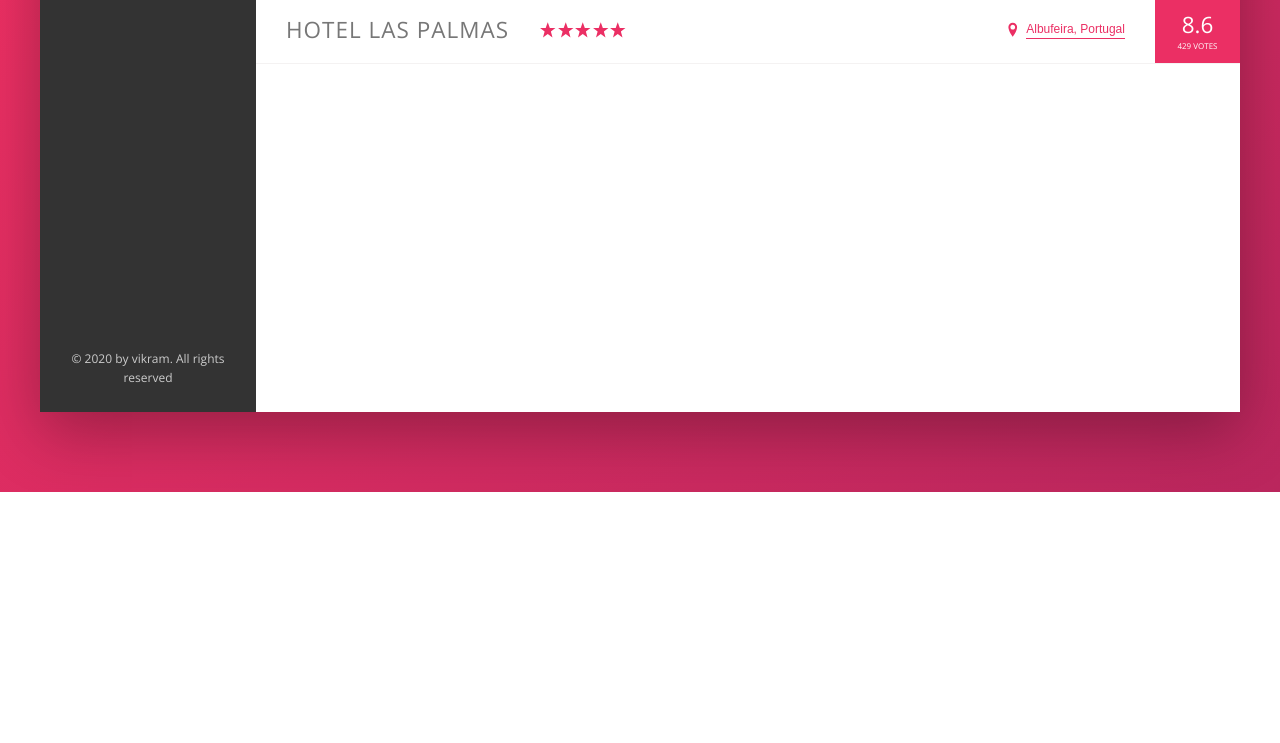
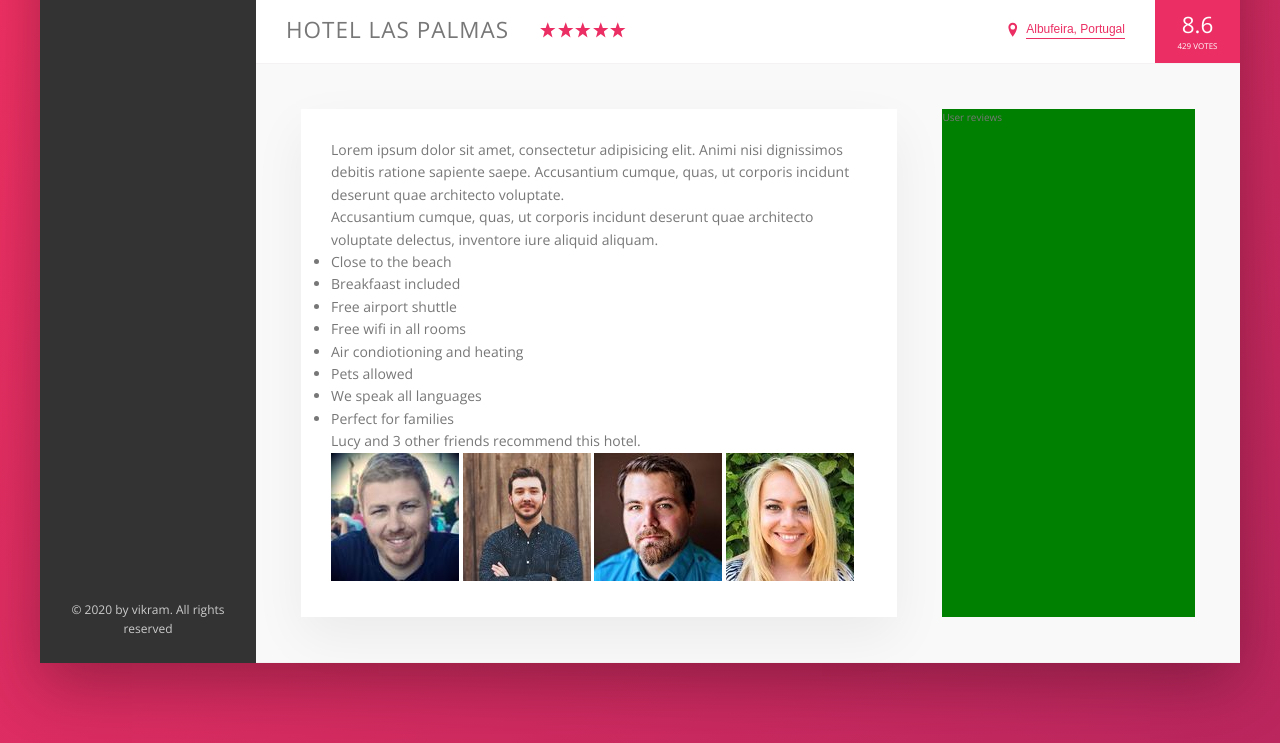
Before and after one commit to singhvik/booking-site, a website: page index.html in a window 1280 px wide. Shown: the part 539-1282 px from the top of the page. Before the commit the page ends 1031 px from the top, so only its background shows below. Drawn offline with nearby package versions, Linux system fonts and the light colour scheme.

Commit message:
raw hotel description added

```diff
--- a/index.html
+++ b/index.html
@@ -146,6 +146,63 @@
               <div class="overview__rating-count">429 Votes</div>
             </div>
           </div>
+          <div class="detail">
+            <div class="description">
+              <p class="paragraph">
+                Lorem ipsum dolor sit amet, consectetur adipisicing elit. Animi
+                nisi dignissimos debitis ratione sapiente saepe. Accusantium
+                cumque, quas, ut corporis incidunt deserunt quae architecto
+                voluptate.
+              </p>
+              <p class="paragraph">
+                Accusantium cumque, quas, ut corporis incidunt deserunt quae
+                architecto voluptate delectus, inventore iure aliquid aliquam.
+              </p>
+
+              <ul class="list">
+                <li class="list__item">
+                  Close to the beach
+                </li>
+                <li class="list__item">
+                  Breakfaast included
+                </li>
+                <li class="list__item">Free airport shuttle</li>
+                <li class="list__item">Free wifi in all rooms</li>
+                <li class="list__item">Air condiotioning and heating</li>
+                <li class="list__item">Pets allowed</li>
+                <li class="list__item">We speak all languages</li>
+                <li class="list__item">Perfect for families</li>
+              </ul>
+              <div class="recommend">
+                <p class="recommend__count">
+                  Lucy and 3 other friends recommend this hotel.
+                </p>
+                <div class="recommend__friends">
+                  <img
+                    src="img/user-3.jpg"
+                    alt="Friend 1"
+                    class="recommend__photo"
+                  />
+                  <img
+                    src="img/user-4.jpg"
+                    alt="Friend 4"
+                    class="recommend__photo"
+                  />
+                  <img
+                    src="img/user-5.jpg"
+                    alt="Friend 5"
+                    class="recommend__photo"
+                  />
+                  <img
+                    src="img/user-6.jpg"
+                    alt="Friend 6"
+                    class="recommend__photo"
+                  />
+                </div>
+              </div>
+            </div>
+            <div class="user-reviews">User reviews</div>
+          </div>
         </main>
       </div>
     </div>
--- a/sass/_base.scss
+++ b/sass/_base.scss
@@ -30,6 +30,9 @@ Grey dark 3: #999
   --color-grey-dark-3: #999;
 
   --shadow-dark: 0 2rem 6rem rgba(0, 0, 0, 0.3);
+  --shadow-light: 0 2rem 5rem rgba(0, 0, 0, 0.06);
+
+  --line: 1px solid var(--color-grey-light-2);
 }
 * {
   margin: 0;
--- a/sass/_component.scss
+++ b/sass/_component.scss
@@ -171,7 +171,7 @@
 .overview {
   display: flex;
   align-items: center;
-  border-bottom: 1px solid var(--color-grey-light-2);
+  border-bottom: var(--line);
   &__heading {
     font-size: 2.25rem;
     font-weight: 300;
--- a/sass/_layout.scss
+++ b/sass/_layout.scss
@@ -10,7 +10,7 @@
   height: 7rem;
   font-size: 1.4rem;
   background-color: #fff;
-  border-bottom: 1px solid var(--color-grey-light-2);
+  border-bottom: var(--line);
   display: flex;
   justify-content: space-between;
   align-items: center;
@@ -30,7 +30,26 @@
 
 .hotel-view {
   background-color: #fff;
-
-  height: 80rem;
   flex: 1;
 }
+
+.detail {
+  display: flex;
+  padding: 4.5rem;
+  background-color: var(--color-grey-light-1);
+  border-bottom: var(--line);
+}
+
+.description {
+  font-size: 1.4rem;
+  background-color: #fff;
+  box-shadow: var(--shadow-light);
+  margin-right: 4.5rem;
+  padding: 3rem;
+  flex: 0 0 60%;
+}
+
+.user-reviews {
+  background-color: green;
+  flex: 1;
+}
```
Also changed, not shown: css/style.css.
